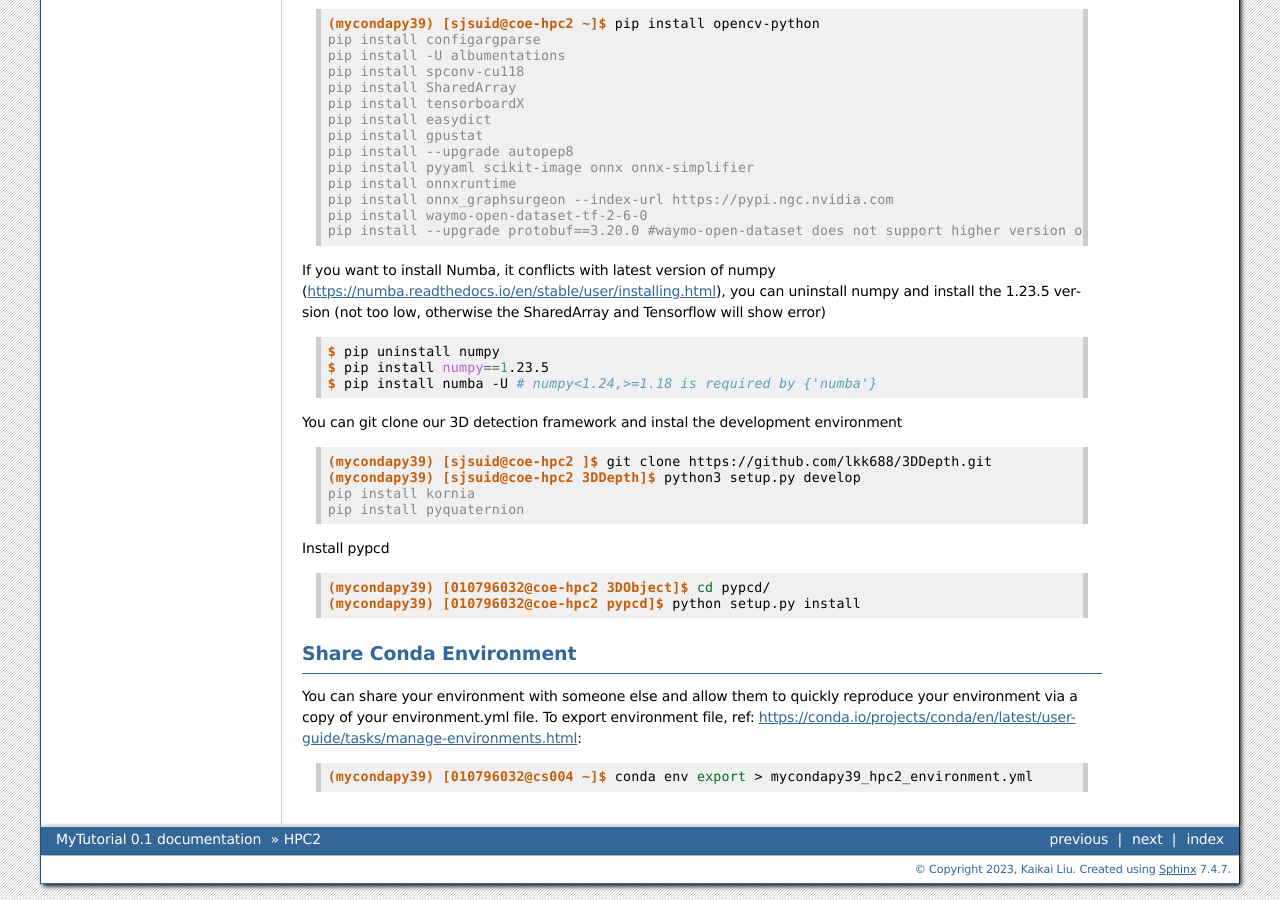
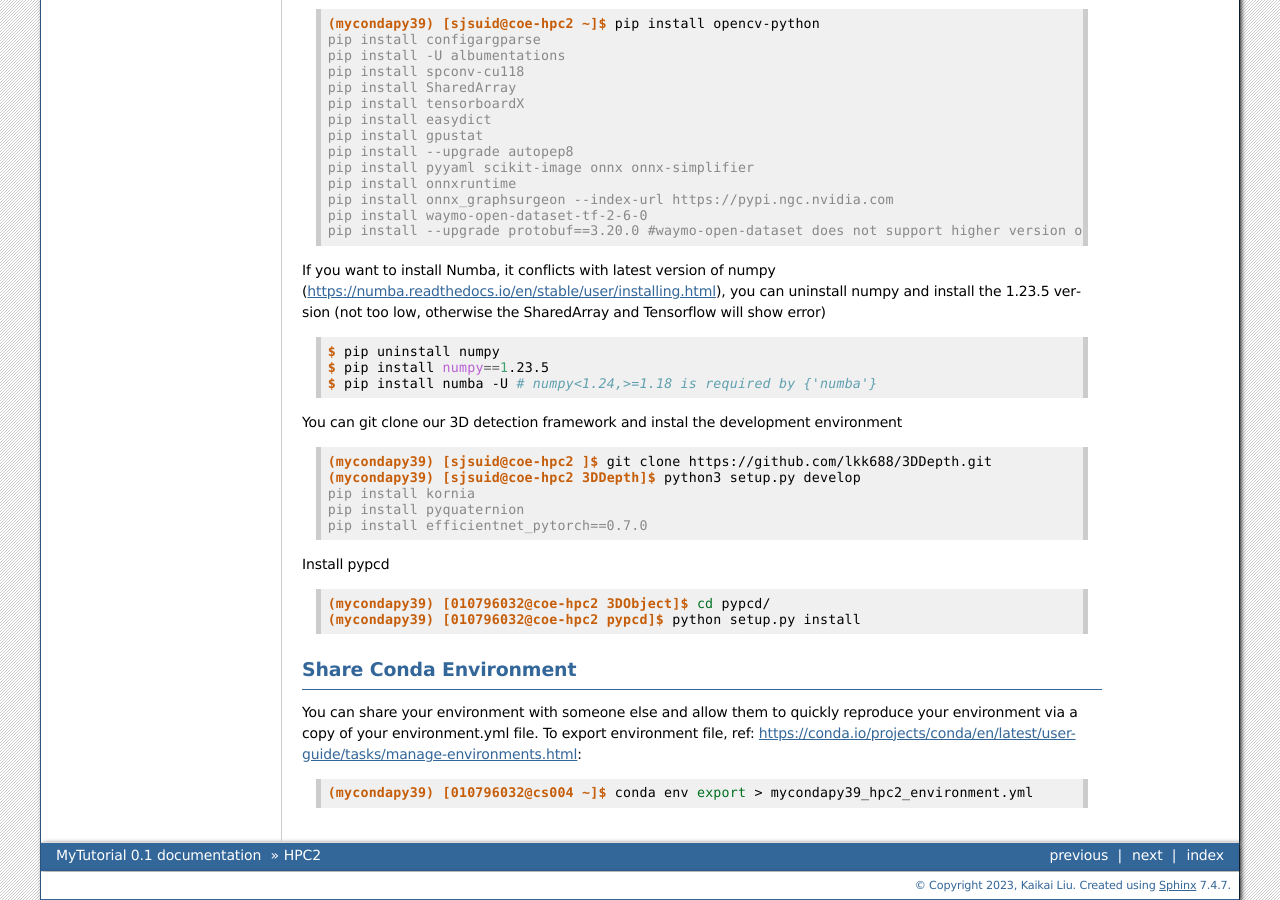
Before and after one commit to lkk688/mytutorial, a Sphinx documentation site: the page built from docs/source/HPC2.rst, in a window 1280 px wide and 900 px high, scrolled down 1275 px. Built offline with Sphinx 7.4.7, drawn with Linux system fonts in a browser that asks for light colours.

Commit message:
update hpc2

```diff
--- a/docs/source/HPC2.rst
+++ b/docs/source/HPC2.rst
@@ -112,6 +112,7 @@ You can git clone our 3D detection framework and instal the development environm
    (mycondapy39) [sjsuid@coe-hpc2 3DDepth]$ python3 setup.py develop
    pip install kornia
    pip install pyquaternion
+   pip install efficientnet_pytorch==0.7.0
 
 Install pypcd
 
```
